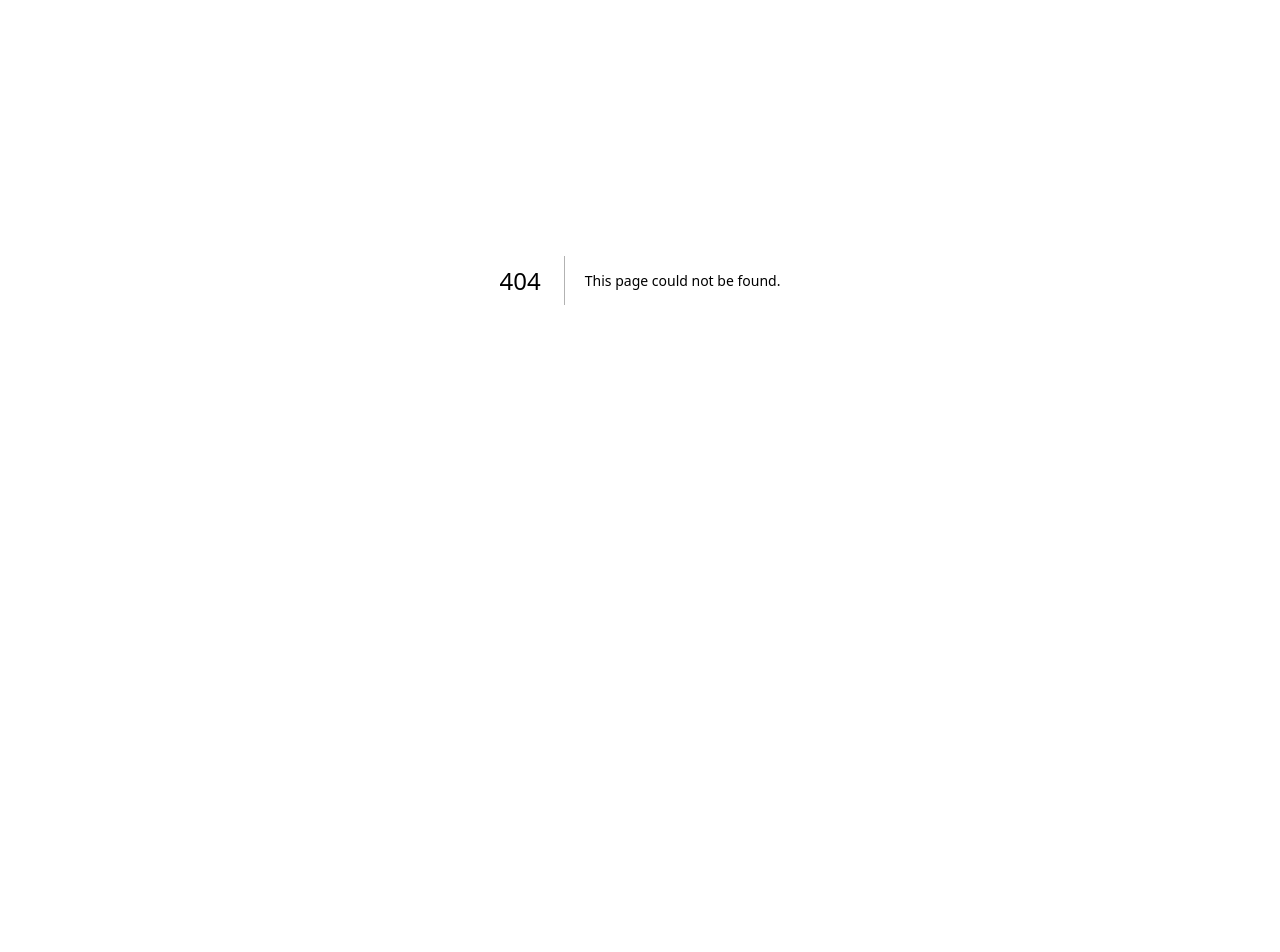
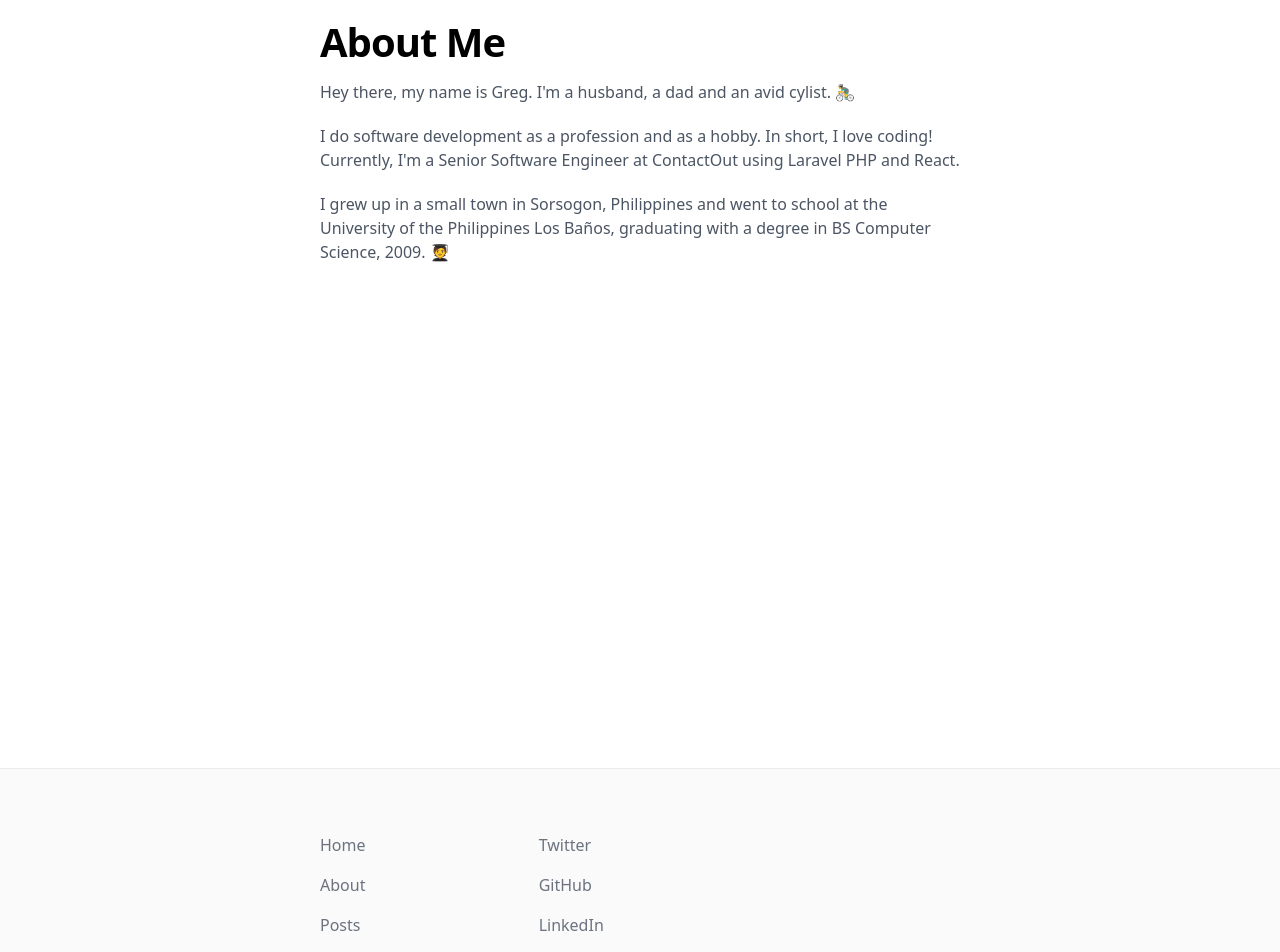
Before and after one commit to grg021/greghermo.com, a Next.js app: page /about in a window 1280 px wide. Before the commit this address had no page. Shown: the part 120-1072 px from the top of the page. Before the commit the page ends 800 px from the top, so only its background shows below. Built offline with nearby package versions, Linux system fonts and the light colour scheme.

Commit message:
add about

```diff
--- /dev/null
+++ b/components/emoji.js
@@ -0,0 +1,12 @@
+import React from 'react';
+const Emoji = props => (
+    <span
+        className="emoji mr-1"
+        role="img"
+        aria-label={props.label ? props.label : ""}
+        aria-hidden={props.label ? "false" : "true"}
+    >
+        {props.symbol}
+    </span>
+);
+export default Emoji;
--- a/components/footer.js
+++ b/components/footer.js
@@ -9,18 +9,18 @@ export default function Footer() {
   return (
     <footer className="bg-accent-1 border-t border-accent-2">
       <Container>
-      <div class="py-16 w-full max-w-2xl grid grid-cols-1 gap-4 sm:grid-cols-3">
-        <div class="flex flex-col space-y-4">
+      <div className="py-16 w-full max-w-2xl grid grid-cols-1 gap-4 sm:grid-cols-3">
+        <div className="flex flex-col space-y-4">
           <InternalLink href="/">Home</InternalLink>
           <InternalLink href="/about">About</InternalLink>
           <InternalLink href="/posts">Posts</InternalLink>
         </div>
-        <div class="flex flex-col space-y-4">
+        <div className="flex flex-col space-y-4">
           <InternalLink target="_blank" rel="noopener noreferrer" href="https://twitter.com/greghermo">Twitter</InternalLink>
           <InternalLink target="_blank" rel="noopener noreferrer" href="https://github.com/grg021">GitHub</InternalLink>
           <InternalLink target="_blank" rel="noopener noreferrer" href="https://www.linkedin.com/in/greghermo/">LinkedIn</InternalLink>
         </div>
-          <div class="flex flex-col space-y-4">
+          <div className="flex flex-col space-y-4">
           </div>
         </div>
       </Container>
--- a/components/header.js
+++ b/components/header.js
@@ -21,6 +21,9 @@ export default function Header() {
           <Link href="/posts">
             <NavLink className={router.pathname == "/posts" ? "font-semibold" : ""}>Posts</NavLink>
           </Link>
+          <Link href="/about">
+            <NavLink className={router.pathname == "/about" ? "font-semibold" : ""}>About</NavLink>
+          </Link>
         </nav>
       </Container>
     </header>
--- a/components/intro.js
+++ b/components/intro.js
@@ -4,20 +4,20 @@ export default function Intro() {
   return (
     <section className="flex-col md:flex-row flex items-center md:justify-between mb-14 md:mb-12">
 
-      <div class="flex flex-col-reverse sm:flex-row items-start">
+      <div className="flex flex-col-reverse sm:flex-row items-start">
         <div className="flex items-center">
           <div className="mr-8 relative w-40 h-40">
           <Image src='/assets/img/greghermo_profilepic.JPG'
             quality="100"
             objectFit="cover"
             className="rounded-full grayscale filter hover:grayscale-0"
-            width="180" height="180" layout="fill" />
+            layout="fill" />
           </div>
         </div>
-        <div class="flex flex-col pr-8">
-          <h1 class="font-bold text-3xl md:text-5xl tracking-tight mb-1 text-black dark:text-white">Greg Hermo</h1>
-          <h2 class="text-gray-700 dark:text-gray-200 mb-4">Sr Softwar Engineer at <span class="font-semibold">ContactOut</span></h2>
-          <p class="text-gray-600 dark:text-gray-400 mb-16">Helping developers build a cleaner and faster web. Let's craft software using Laravel PHP, React and TailwindCSS.</p>
+        <div className="flex flex-col pr-8">
+          <h1 className="font-bold text-3xl md:text-5xl tracking-tight mb-1 text-black dark:text-white">Greg Hermo</h1>
+          <h2 className="text-gray-700 dark:text-gray-200 mb-4">Sr Softwar Engineer at <span className="font-semibold">ContactOut</span></h2>
+          <p className="text-gray-600 dark:text-gray-400 mb-16">Helping developers build a cleaner and faster web. Let's craft software using Laravel PHP, React and TailwindCSS.</p>
         </div>
       </div>
     </section>
--- /dev/null
+++ b/pages/about.js
@@ -0,0 +1,36 @@
+import Layout from '../components/layout'
+import Head from 'next/head'
+import Container from '../components/container'
+import { H1 } from './styled'
+import tw from "tailwind-styled-components"
+import Emoji from '../components/emoji'
+
+const Paragraph = tw.p`my-5`
+
+export default function About() {
+    return (
+      <>
+        <Layout>
+          <Head>
+            <title>About | Greg Hermo</title>
+          </Head>
+          <Container>
+            <H1>About Me</H1>
+            <div className="mb-8 prose leading-6 text-gray-600 dark:text-gray-400">
+            <Paragraph>
+                Hey there, my name is Greg. I'm a husband, a dad and an avid cylist. <Emoji symbol="🚴‍♂️" label="biking"/>
+            </Paragraph>
+            <Paragraph>
+                I do software development as a profession and as a hobby. In short, I love coding!
+                Currently, I'm a Senior Software Engineer at ContactOut using Laravel PHP and React.
+            </Paragraph>
+            <Paragraph>
+                I grew up in a small town in Sorsogon, Philippines and went to school at the University of the Philippines
+                Los Baños, graduating with a degree in BS Computer Science, 2009. <Emoji symbol="🧑‍🎓" label="graduate" />
+            </Paragraph>
+            </div>
+          </Container>
+        </Layout>
+      </>
+    )
+  }
--- /dev/null
+++ b/pages/styled.js
@@ -0,0 +1,5 @@
+import tw from "tailwind-styled-components"
+
+export const H1 = tw.h1`
+    font-bold text-3xl md:text-5xl tracking-tight mb-4 text-black dark:text-white
+`
```
